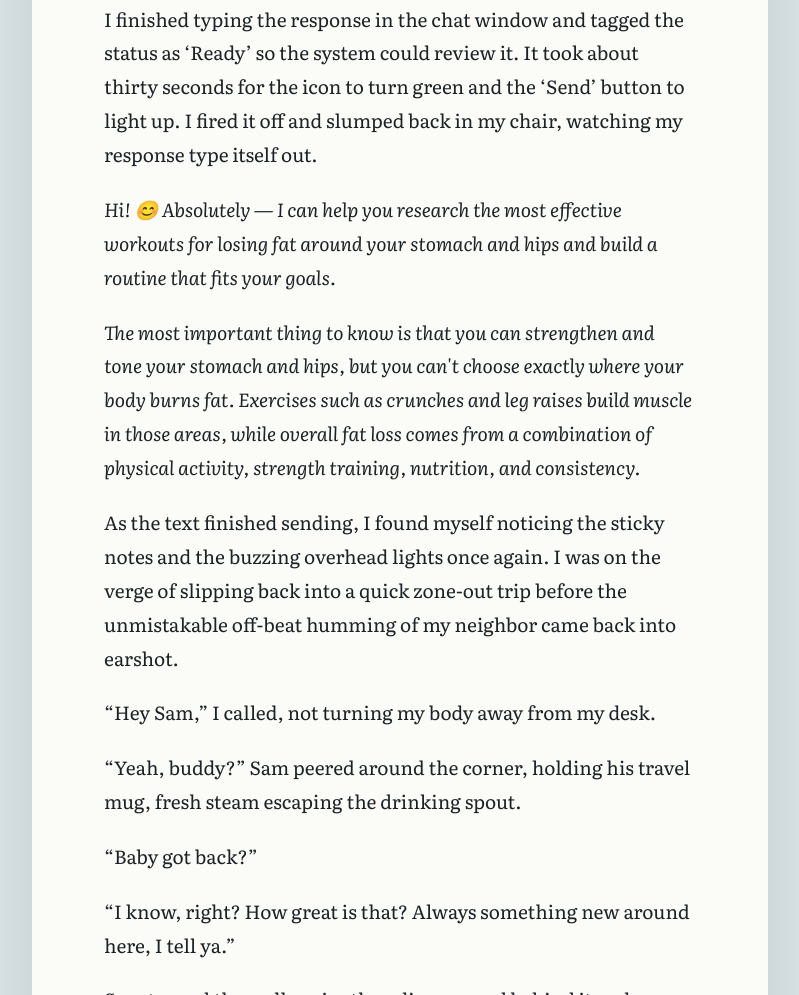
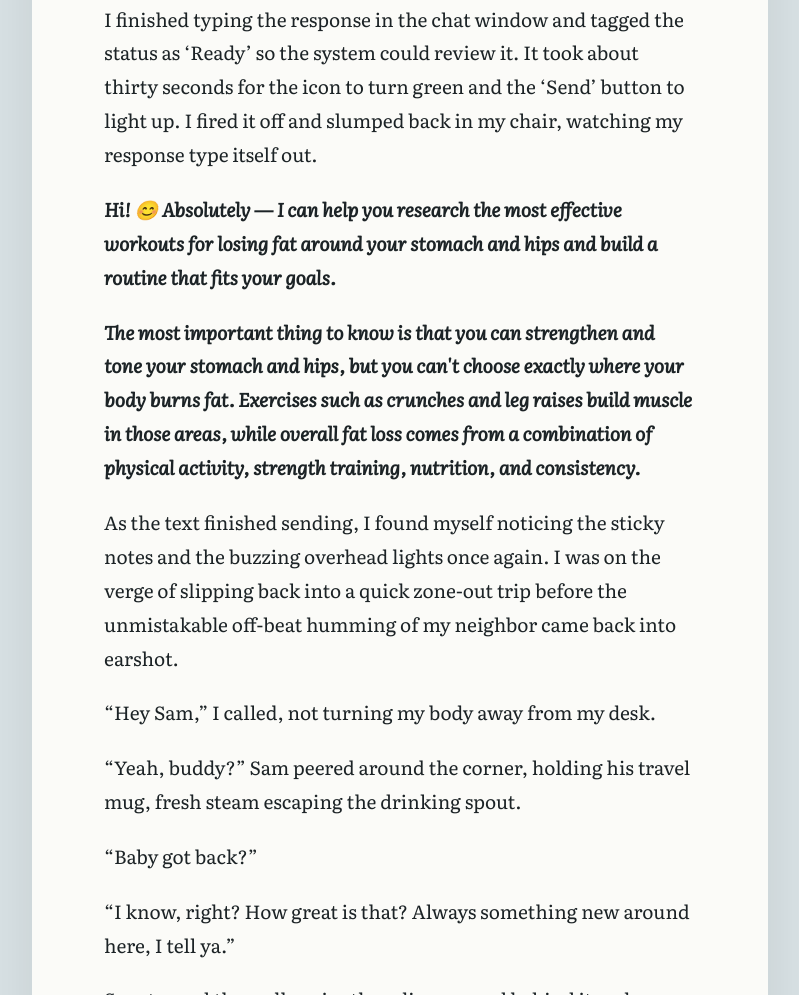
Before and after one commit to tdfarrell/oliveratwood, an Eleventy site: page src/episodes/intelligence-part-1.md in a window 1280 px wide. Shown: the part 2908-3903 px from the top of the page, without its empty margins (240-1039 px from the left). Built offline with nearby package versions, Linux system fonts and the light colour scheme; Eleventy itself is replaced by a stand-in of ours; files that its build step writes are made by us from their sources.

Commit message:
Edit Episode: intelligence-part-1

```diff
--- a/src/episodes/intelligence-part-1.md
+++ b/src/episodes/intelligence-part-1.md
@@ -46,9 +46,9 @@ Sam tapped my cubicle wall twice, then headed down the walkway towards the break
 
 I finished typing the response in the chat window and tagged the status as ‘Ready’ so the system could review it. It took about thirty seconds for the icon to turn green and the ‘Send’ button to light up. I fired it off and slumped back in my chair, watching my response type itself out.
 
-_Hi! 😊 Absolutely — I can help you research the most effective workouts for losing fat around your stomach and hips and build a routine that fits your goals._
+**_Hi! 😊 Absolutely — I can help you research the most effective workouts for losing fat around your stomach and hips and build a routine that fits your goals._**
 
-_The most important thing to know is that you can strengthen and tone your stomach and hips, but you can't choose exactly where your body burns fat. Exercises such as crunches and leg raises build muscle in those areas, while overall fat loss comes from a combination of physical activity, strength training, nutrition, and consistency._
+**_The most important thing to know is that you can strengthen and tone your stomach and hips, but you can't choose exactly where your body burns fat. Exercises such as crunches and leg raises build muscle in those areas, while overall fat loss comes from a combination of physical activity, strength training, nutrition, and consistency._**
 
 As the text finished sending, I found myself noticing the sticky notes and the buzzing overhead lights once again. I was on the verge of slipping back into a quick zone-out trip before the unmistakable off-beat humming of my neighbor came back into earshot.
 
```
